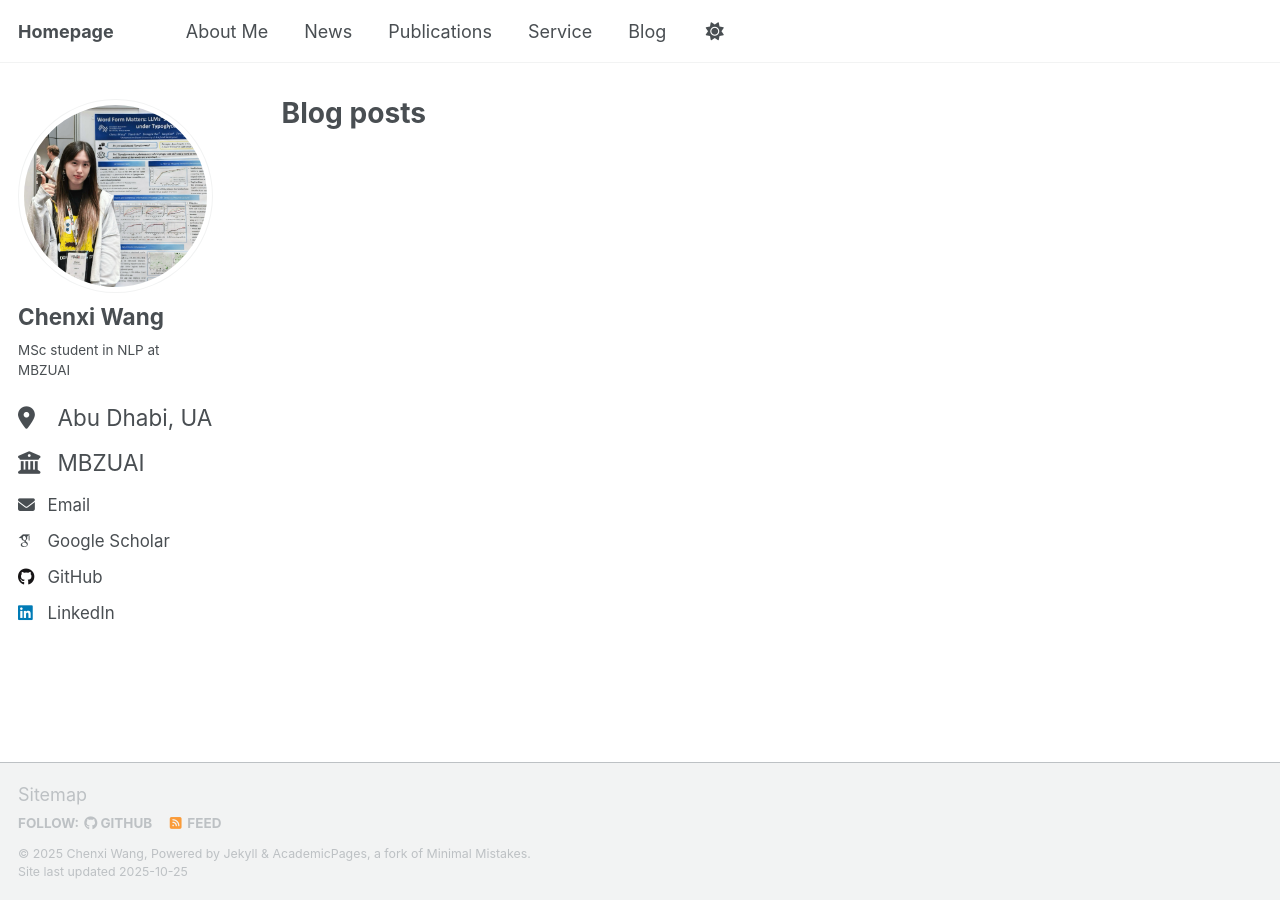
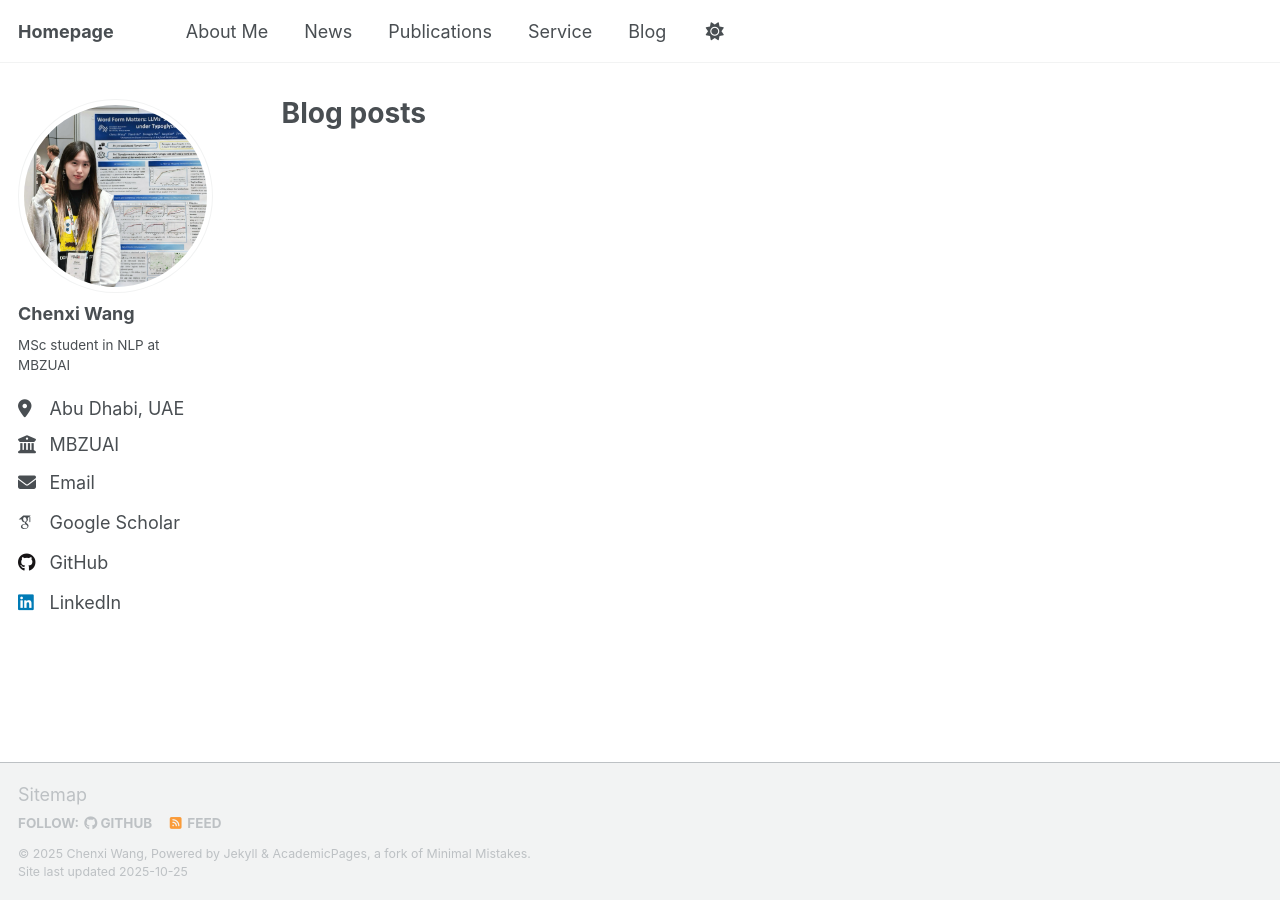
Before and after one commit to Aurora-cx/Aurora-cx.github.io, a Jekyll site: the page built from _pages/year-archive.html, in a window 1280 px wide. Built offline with Jekyll 4.4.1, drawn with Linux system fonts in a browser that asks for light colours; some web fonts are replaced; a script that is not in the unit is left out.

Commit message:
Unify sidebar text to type-size-5, avatar to 230px

```diff
--- a/_sass/layout/_sidebar.scss
+++ b/_sass/layout/_sidebar.scss
@@ -129,12 +129,12 @@
 }
 .sidebar .author__name {
   font-family: $sans-serif;
-  font-size: $type-size-4;
+  font-size: $type-size-5;
 }
 
 .sidebar .author__desktop {
   display: none;
-  font-size: $type-size-4;
+  font-size: $type-size-5;
   @media screen and (min-width: 1024px) {
     display: block;
   }
@@ -151,12 +151,12 @@
 
 .author__bio {
   margin: 0;
-  font-size: $type-size-5;
+  font-size: $type-size-6;
 
   @include breakpoint($large) {
     margin-top: 10px;
     margin-bottom: 20px;
-    font-size: $type-size-4;
+    font-size: $type-size-5;
   }
 }
 
@@ -248,6 +248,7 @@
 
   li {
     white-space: nowrap;
+    font-size: $type-size-5;
   }
 
   a {
@@ -257,7 +258,7 @@
     padding-top: 2px;
     padding-bottom: 2px;
     color: inherit;
-    font-size: $type-size-4;
+    font-size: $type-size-5;
     text-decoration: none;
 
     &:hover {
```
